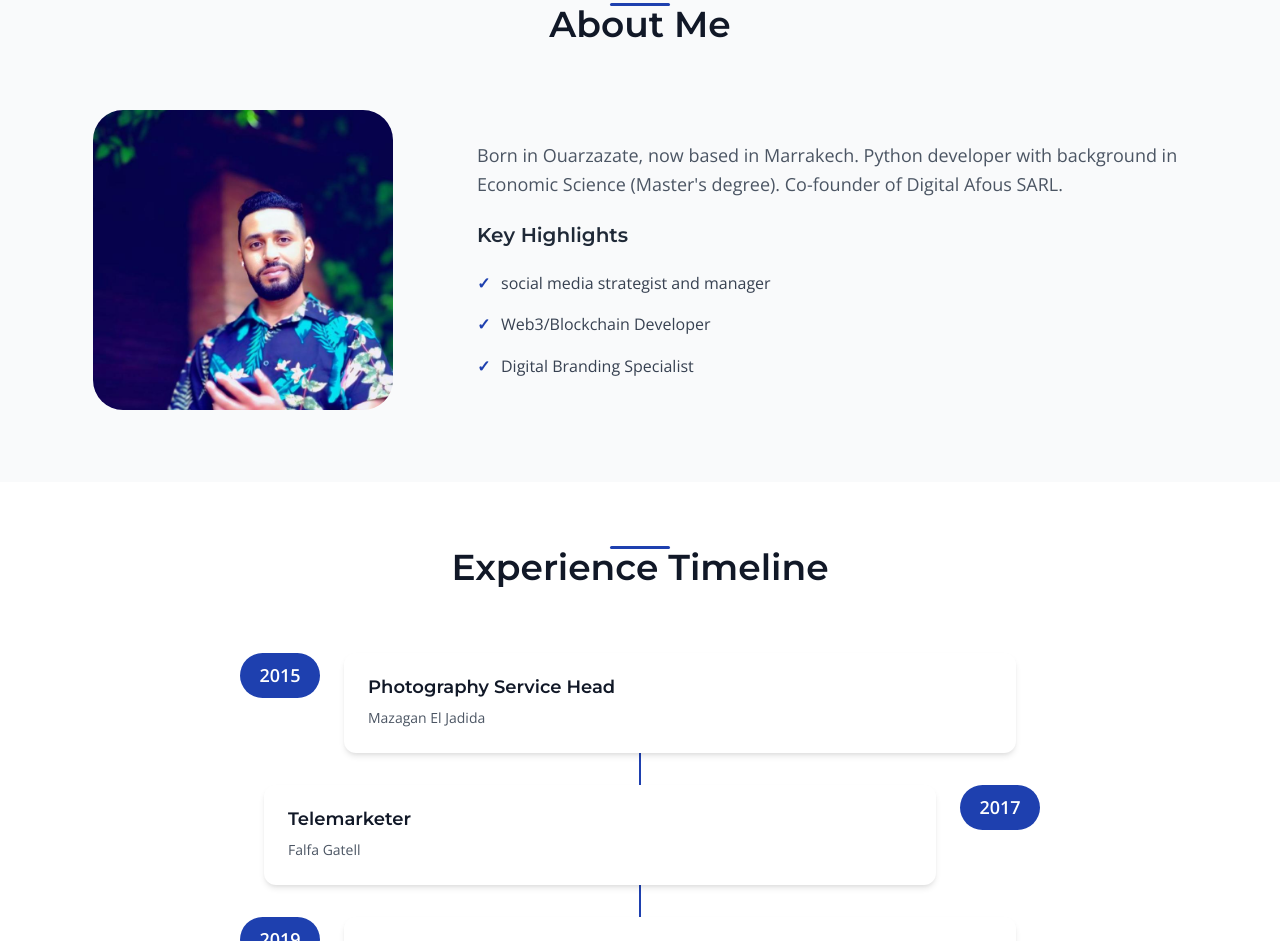
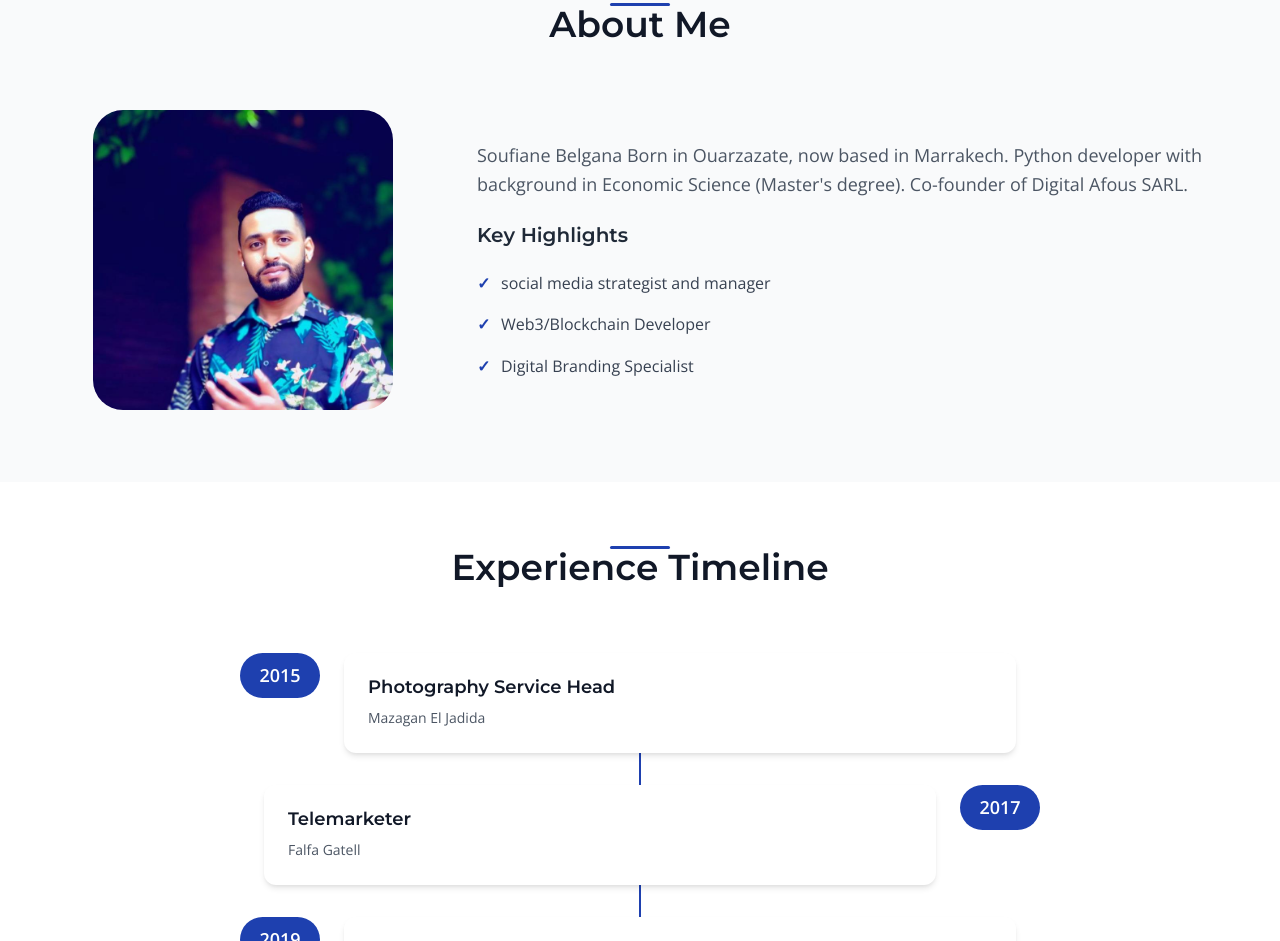
Before and after one commit to AMRENE5435/soufianebme, a plain HTML site: page index.html in a window 1280 px wide. Shown: the part 861-1802 px from the top of the page. Drawn offline with nearby package versions, Linux system fonts and the light colour scheme.

Commit message:
name update

```diff
--- a/index.html
+++ b/index.html
@@ -124,7 +124,7 @@
                 </div>
                 <div class="about-text reveal skills-animation">
                     <p class="about-bio" data-translate="about-bio">
-                        Born in Ouarzazate, now based in Marrakech. Python developer with background in Economic Science (Master's degree). Co-founder of Digital Afous SARL.
+                        Soufiane Belgana Born in Ouarzazate, now based in Marrakech. Python developer with background in Economic Science (Master's degree). Co-founder of Digital Afous SARL.
                     </p>
                     <div class="about-highlights">
                         <h3 data-translate="key-highlights">Key Highlights</h3>
```
